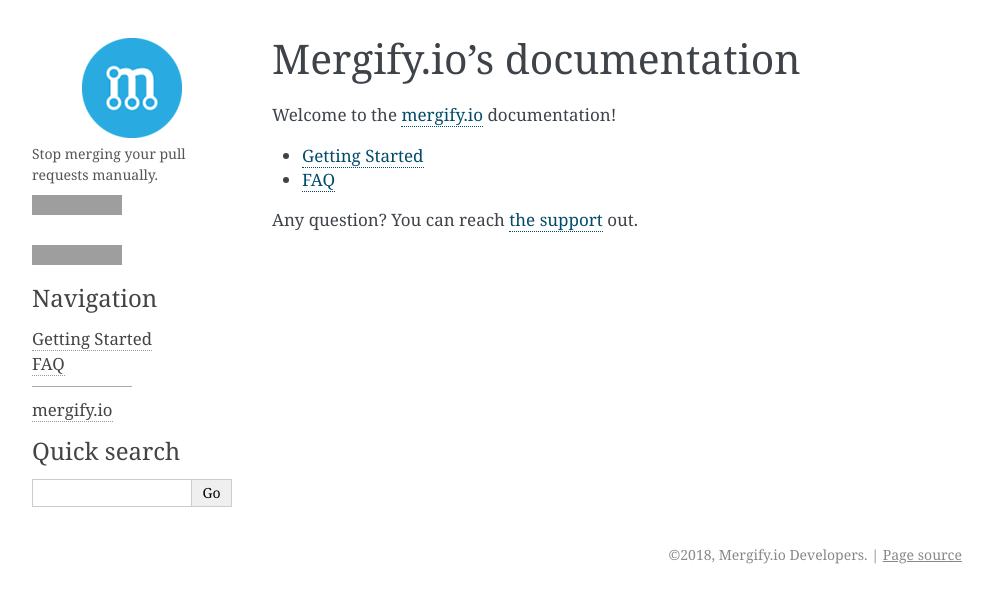
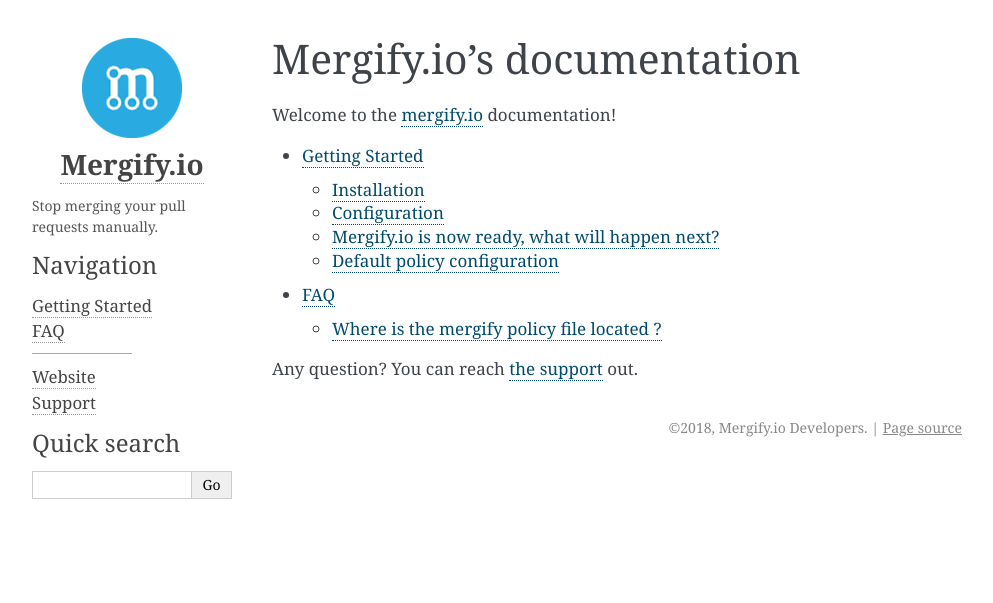
Before and after one commit to Mergifyio/mergify, a Sphinx documentation site: the page built from doc/source/index.rst, in a window 1280 px wide. Shown: the top 603 px of the page, without its empty margins (148-1141 px from the left). Built offline with Sphinx 7.4.7, drawn with Linux system fonts in a browser that asks for light colours; grey boxes are pictures that could not be loaded.

Commit message:
doc: Update layout

```diff
--- a/doc/source/conf.py
+++ b/doc/source/conf.py
@@ -132,14 +132,13 @@
 # html_theme_options = {}
 html_theme_options = {
     'logo': 'logo.png',
-    'logo_name': 'Mergify.io',
+    'logo_name': True,
+    'logo_text_align': 'center',
+    'fixed_sidebar': True,
     'description': 'Stop merging your pull requests manually.',
-    'github_user': 'Mergifyio',
-    'github_type': 'Star',
-    'github_repo': 'mergify-engine',
-    'travis_button': True,
     'show_powered_by': False,
-    'extra_nav_links': {'mergify.io': 'https://mergify.io'},
+    'extra_nav_links': {'Website': 'https://mergify.io',
+                        'Support': 'mailto:support@mergify.io'},
 }
 
 # Add any paths that contain custom themes here, relative to this directory.
--- a/doc/source/index.rst
+++ b/doc/source/index.rst
@@ -4,7 +4,7 @@
 Welcome to the `mergify.io <https://mergify.io>`_ documentation!
 
 .. toctree::
-   :maxdepth: 1
+   :maxdepth: 2
 
    getting-started
    faq
```
